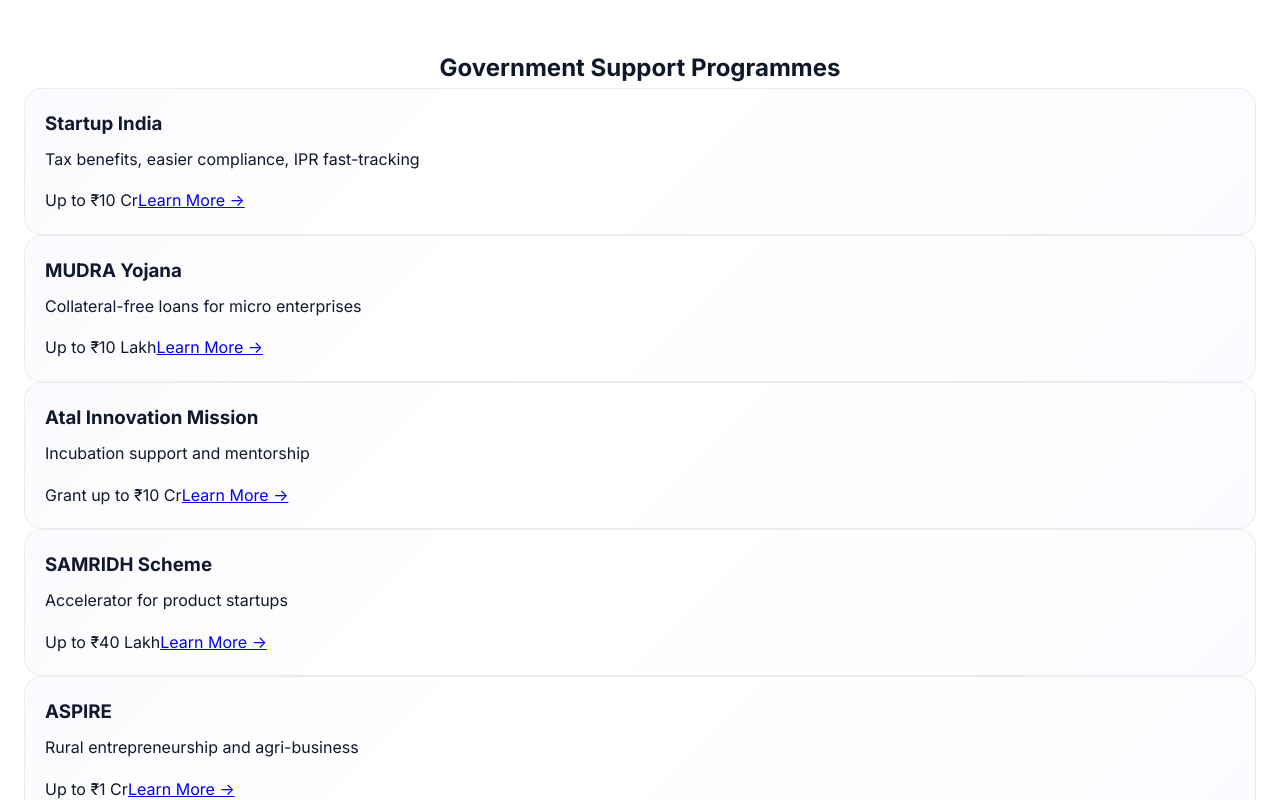
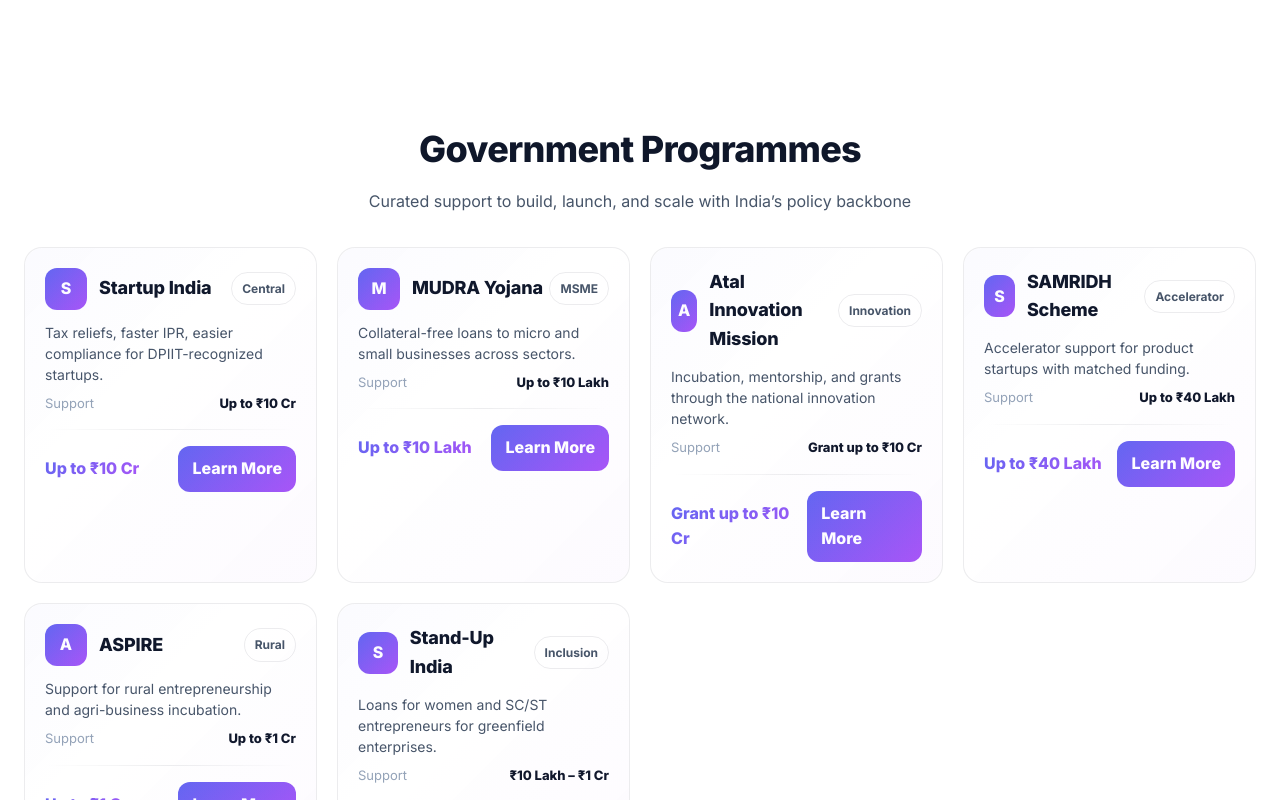
Before and after one commit to rahulsmritijeet/entrode, a Next.js app: page / in a window 1280 px wide. Shown: the part 440-1240 px from the top of the page. Built offline with nearby package versions, Linux system fonts and the light colour scheme.

Commit message:
Update GovSchemes.js

```diff
--- a/src/components/GovSchemes.js
+++ b/src/components/GovSchemes.js
@@ -3,72 +3,83 @@
 const schemes = [
   {
     name: 'Startup India',
-    description: 'Tax benefits, easier compliance, IPR fast-tracking',
+    description: 'Tax reliefs, faster IPR, easier compliance for DPIIT-recognized startups.',
     link: 'https://www.startupindia.gov.in',
-    funding: 'Up to ₹10 Cr'
+    funding: 'Up to ₹10 Cr',
+    tag: 'Central'
   },
   {
     name: 'MUDRA Yojana',
-    description: 'Collateral-free loans for micro enterprises',
+    description: 'Collateral-free loans to micro and small businesses across sectors.',
     link: 'https://www.mudra.org.in',
-    funding: 'Up to ₹10 Lakh'
+    funding: 'Up to ₹10 Lakh',
+    tag: 'MSME'
   },
   {
     name: 'Atal Innovation Mission',
-    description: 'Incubation support and mentorship',
+    description: 'Incubation, mentorship, and grants through the national innovation network.',
     link: 'https://aim.gov.in',
-    funding: 'Grant up to ₹10 Cr'
+    funding: 'Grant up to ₹10 Cr',
+    tag: 'Innovation'
   },
   {
     name: 'SAMRIDH Scheme',
-    description: 'Accelerator for product startups',
-    link: 'https://samridh.in',
-    funding: 'Up to ₹40 Lakh'
+    description: 'Accelerator support for product startups with matched funding.',
+    link: 'https://samridh.gov.in',
+    funding: 'Up to ₹40 Lakh',
+    tag: 'Accelerator'
   },
   {
     name: 'ASPIRE',
-    description: 'Rural entrepreneurship and agri-business',
+    description: 'Support for rural entrepreneurship and agri-business incubation.',
     link: 'https://aspire.msme.gov.in',
-    funding: 'Up to ₹1 Cr'
+    funding: 'Up to ₹1 Cr',
+    tag: 'Rural'
   },
   {
     name: 'Stand-Up India',
-    description: 'For women and SC/ST entrepreneurs',
+    description: 'Loans for women and SC/ST entrepreneurs for greenfield enterprises.',
     link: 'https://www.standupmitra.in',
-    funding: '₹10 Lakh to ₹1 Cr'
+    funding: '₹10 Lakh – ₹1 Cr',
+    tag: 'Inclusion'
   }
 ];
 
 export default function GovSchemes() {
   return (
-    <section className="py-20">
+    <section className="schemes">
       <div className="container-main">
-        <h2 className="text-4xl font-bold mb-12 text-center">
-          Government Support Programmes
-        </h2>
+        <div className="schemes-header">
+          <h2 className="schemes-title gradient-text">Government Programmes</h2>
+          <p className="schemes-sub">Curated support to build, launch, and scale with India’s policy backbone</p>
+        </div>
 
-        <div className="grid md:grid-cols-2 lg:grid-cols-3 gap-6">
-          {schemes.map((scheme, idx) => (
-            <div key={idx} className="scheme-card">
-              <h3 className="text-xl font-bold mb-2 theme-accent">
-                {scheme.name}
-              </h3>
-              <p className="theme-text-secondary mb-4 text-sm">
-                {scheme.description}
-              </p>
-              <div className="flex justify-between items-center">
-                <span className="font-semibold text-sm">
-                  {scheme.funding}
-                </span>
-                <a
-                  href={scheme.link}
-                  target="_blank"
-                  rel="noopener noreferrer"
-                  className="text-sm theme-accent hover:underline"
-                >
-                  Learn More →
-                </a>
+        <div className="scheme-grid">
+          {schemes.map((s, i) => (
+            <div key={i} className="scheme-card hover-target">
+              <div className="scheme-head">
+                <div className="scheme-brand">
+                  <div className="scheme-icon">{s.name.slice(0,1)}</div>
+                  <div className="scheme-name">{s.name}</div>
+                </div>
+                <span className="scheme-pill">{s.tag}</span>
               </div>
+
+              <div className="scheme-body">{s.description}</div>
+              <div className="scheme-rows">
+                <div className="scheme-row">
+                  <span>Support</span>
+                  <b>{s.funding}</b>
+                </div>
+              </div>
+
+              <div className="scheme-divider" />
+              <div className="scheme-meta">
+                <div className="scheme-amount">{s.funding}</div>
+                <a href={s.link} target="_blank" rel="noreferrer" className="scheme-cta">Learn More</a>
+              </div>
+
+              <div className="scheme-hover" />
             </div>
           ))}
         </div>
```
